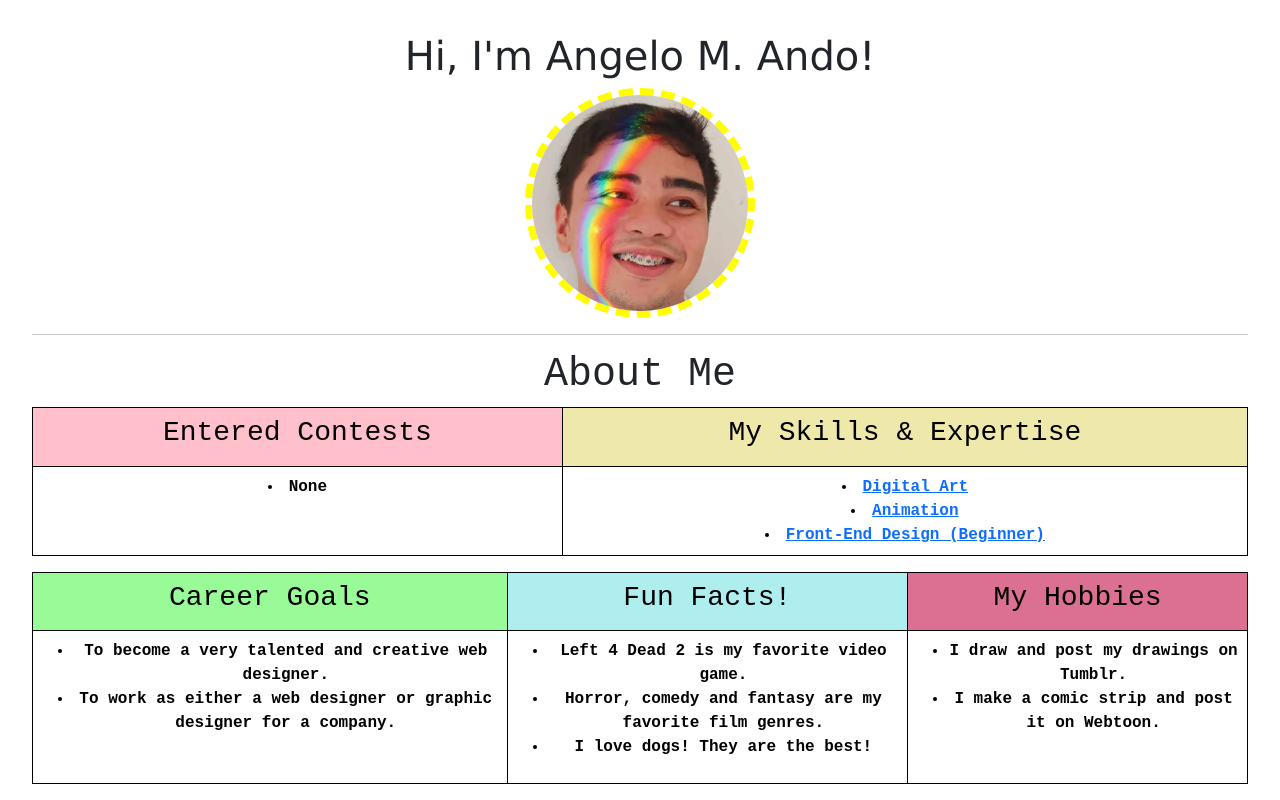
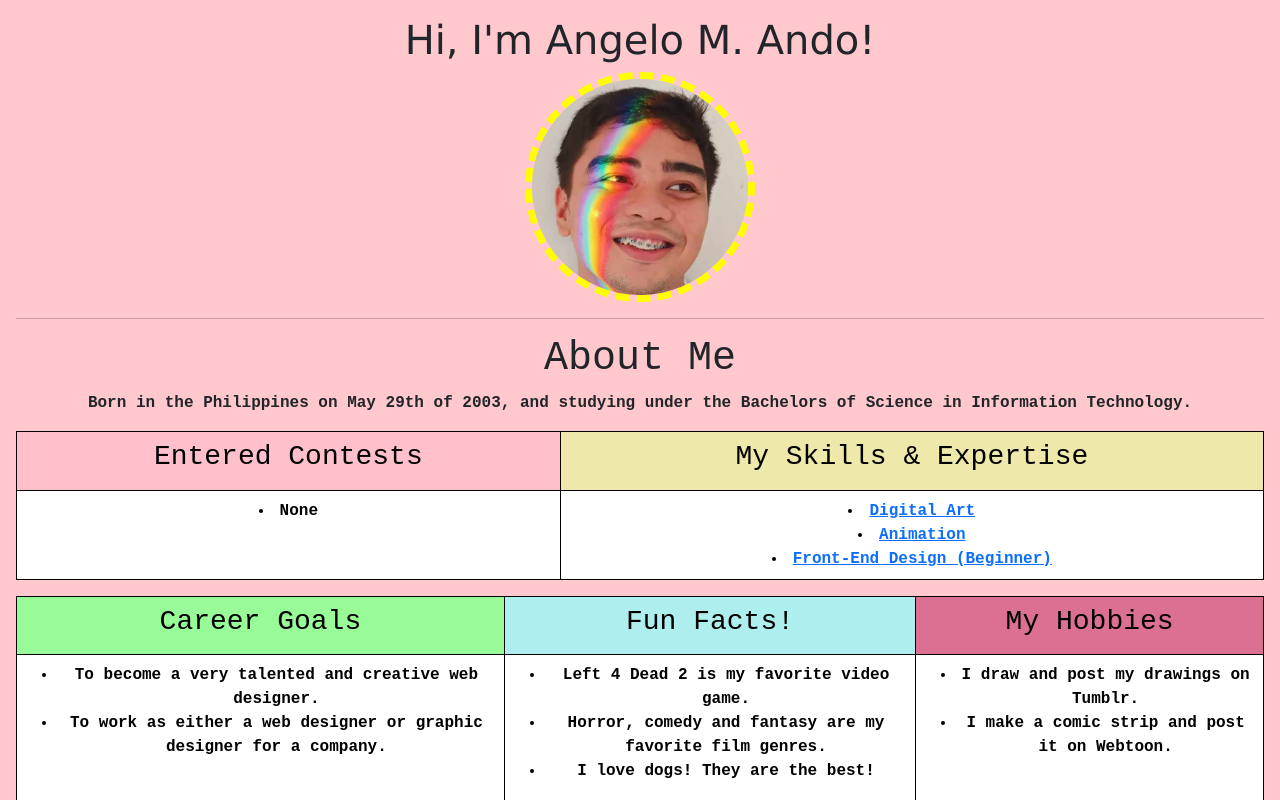
Before and after one commit to Angelo-Ando/Sci-Cal, a React (Vite) app: page / in a window 1280 px wide. Shown: the top 800 px of the page. Built offline with nearby package versions, Linux system fonts and the light colour scheme.

Commit message:
Added bootstrap and improved UI

```diff
--- a/src/App.css
+++ b/src/App.css
@@ -1,14 +1,26 @@
+
+
 body {
   margin: 0;
   display: flex;
   text-align: center;
   min-width: 320px;
   min-height: 100vh;
+  background-color: lightgoldenrodyellow;
+  animation: body-ani 5s infinite;
 }
+@keyframes body-ani {
+  0% {background-color: lightgoldenrodyellow;}
+  25% {background-color: pink;}
+  50% {background-color: lightcyan;}
+  75% {background-color: lightgreen;}
+  100% {background-color: lightgoldenrodyellow;}
+}
+
 #root {
   max-width: 1280px;
   margin: 0 auto;
-  padding: 2rem;
+  padding: 1rem;
   text-align: center;
 }
 
@@ -35,7 +47,6 @@ body {
   animation: img-angelo 1s infinite;
 }
 @keyframes img-angelo {
-  25% {border: 7px solid none;}
   50% {border: 7px dotted red;}
   75% {border: 7px dashed yellow;}
   100% {border: 7px double green;}
@@ -75,8 +86,8 @@ body {
   border-radius: 12%;
 }
 .modal-fed img, video {
-  width: 520px;
-  height: 300px;
+  width: 250px;
+  height: 200px;
   margin: 10px;
   border-radius: 12%;
 }
--- a/src/App.jsx
+++ b/src/App.jsx
@@ -33,6 +33,7 @@ function Home() {
     {/* ABOUT ME */}
     <div className="div-aboutme">
       <h1 className="about-me">About Me</h1>
+      <p>Born in the Philippines on May 29th of 2003, and studying under the Bachelors of Science in Information Technology.</p>
 
       <table className="table table-bordered first-table">
         <thead>
```
